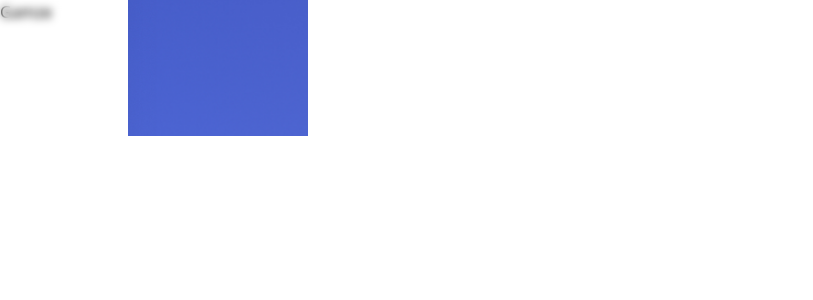
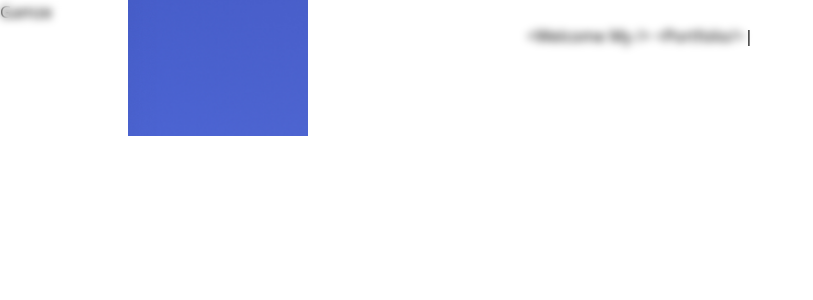
Before and after one commit to GamzKahraman/rgk-web, a React (Create React App) app: page / in a window 1280 px wide. Shown: the top 300 px of the page, without its empty margins (0-813 px from the left). Built offline with nearby package versions, Linux system fonts and the light colour scheme.

Commit message:
Update Section1.js
Z-Index ayarı yaptım

```diff
--- a/src/components/Section1.js
+++ b/src/components/Section1.js
@@ -1,27 +1,26 @@
+
 import React, { useState } from "react";
+import { TypeAnimation } from 'react-type-animation';
+
 export const Section1 = () => {
-    const [isContunue, setIscontunue] = useState(false);
+  const [isContinue, setIsContinue] = useState(false);
 
-    const Section1 = () => {
   return (
     <section className="linear-gradient">
       <div className="flex flex-col items-center justify-center h-full w-full first-section-background bg-center bg-cover">
-
-
         <TypeAnimation
           sequence={[
-          "<Welcome My />\n<Portolio/>",
-          0,
+            "<Welcome My />\n<Portfolio/>",
+            2000,
             () => {
               setIsContinue(true);
             },
           ]}
           speed={50}
-        deletionspeed={60}
+          deletionSpeed={60}
           repeat={0}
         />
       </div>
     </section>
   );
 };
-}
```
Lines whose indentation alone changed are shown as unchanged.
